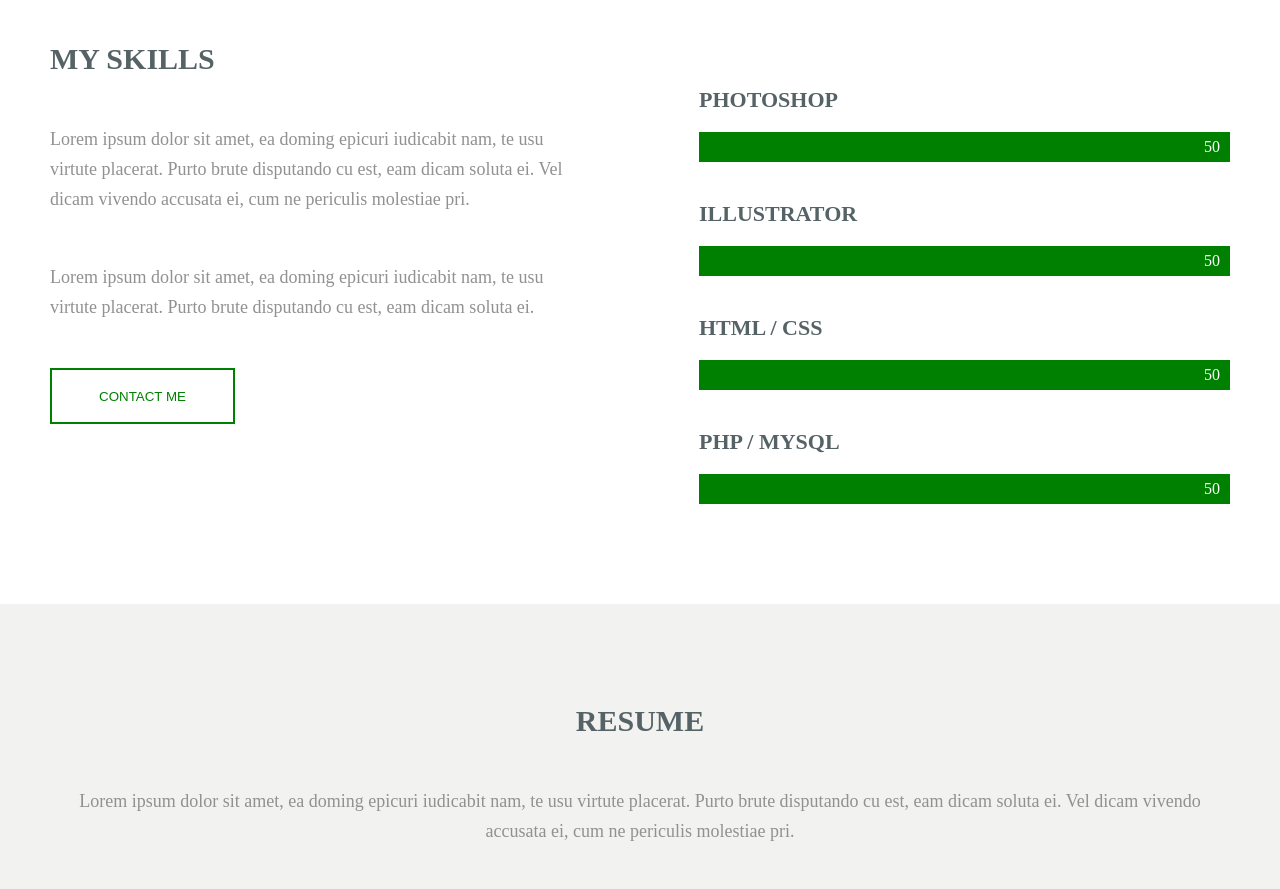
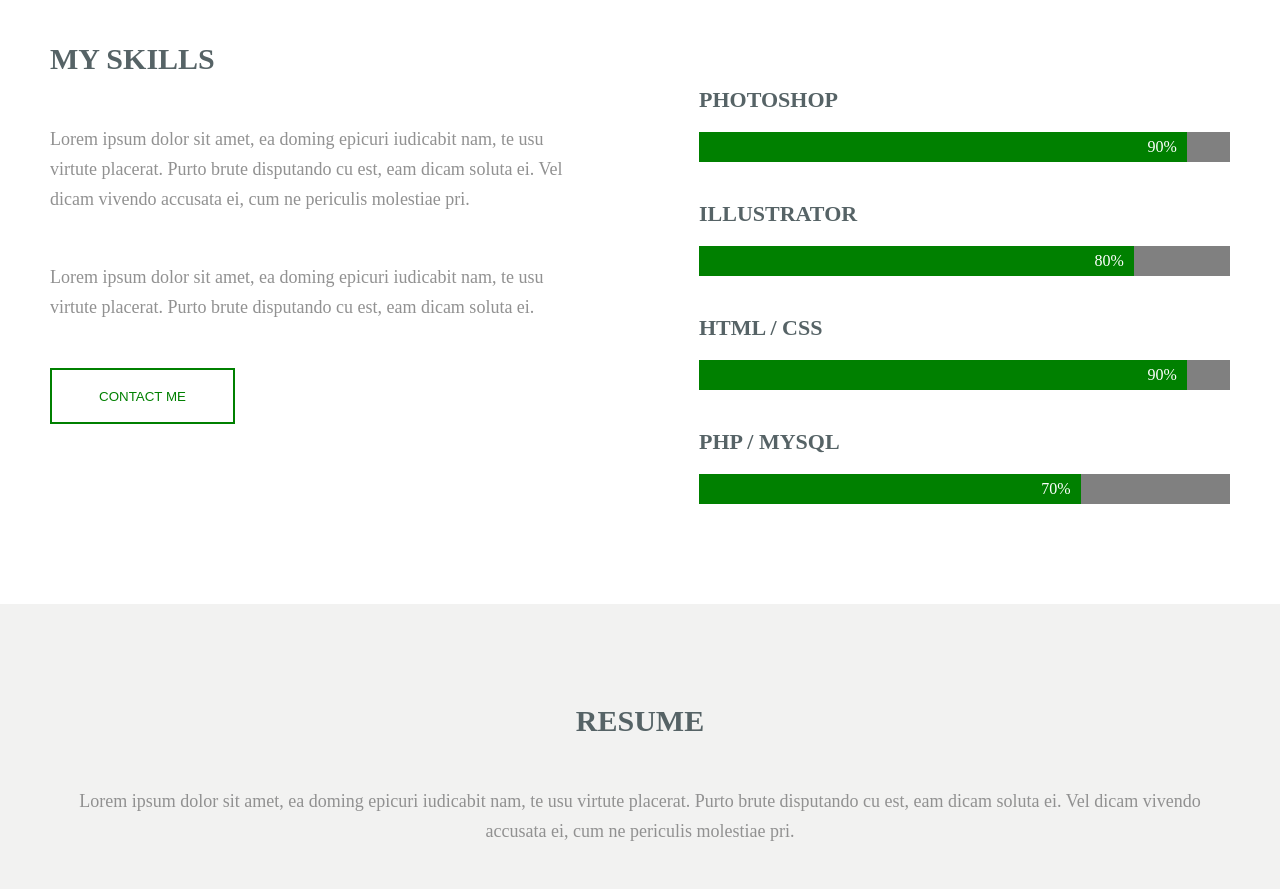
Before and after one commit to vladost99/vladost99.github.io, a plain HTML site: page Course2020/Homework/Finally/index.html in a window 1280 px wide. Shown: the part 2000-2889 px from the top of the page. Drawn offline with nearby package versions, Linux system fonts and the light colour scheme.

Commit message:
add animate progressBar

```diff
--- a/Course2020/Homework/Finally/index.html
+++ b/Course2020/Homework/Finally/index.html
@@ -145,29 +145,29 @@
                     </div>
                     <button class="button button_green skills_button">CONTACT ME</button>
                 </div>
-                <div class="skills__items animate__fadeInRight wow" data-wow-duration="1.7s">
+                <div class="skills__items animate__fadeInRight wow" data-wow-duration="1.5s">
                     <div class="skills__item">
                         <h3 class="subtitle">PHOTOSHOP</h3>
                         <div class="skills__progressbar">
-                                 <div class="skills__progress">50</div>
+                                 <div class="skills__progress" per="90"></div>
                         </div>
                     </div>
                     <div class="skills__item">
                         <h3 class="subtitle">ILLUSTRATOR</h3>
                         <div class="skills__progressbar">
-                                 <div class="skills__progress">50</div>
+                                 <div class="skills__progress" per="80"></div>
                         </div>
                     </div>
                     <div class="skills__item">
                         <h3 class="subtitle">HTML / CSS</h3>
                         <div class="skills__progressbar">
-                                 <div class="skills__progress">50</div>
+                                 <div class="skills__progress" per="90"></div>
                         </div>
                     </div>
                     <div class="skills__item">
                         <h3 class="subtitle">PHP / MYSQL</h3>
                         <div class="skills__progressbar">
-                                 <div class="skills__progress">50</div>
+                                 <div class="skills__progress" per="70"></div>
                         </div>
                     </div>
                 </div>
@@ -298,7 +298,7 @@
         </div>
     </main>
 
-
+    <script src="https://cdnjs.cloudflare.com/ajax/libs/jquery/3.5.1/jquery.min.js"></script>
     <script src="js/wow.min.js"></script>
     <script src="js/script.js"></script>
 </body>
--- a/Course2020/Homework/Finally/js/script.js
+++ b/Course2020/Homework/Finally/js/script.js
@@ -1 +1,19 @@
 new WOW().init();
+
+
+
+//PROGRESS BAR
+$('.skills__progress').each(function() {
+    var $this = $(this);
+    var per = $this.attr('per');
+    $this.css("width", per +'%');
+    $({animatedValue: 0}).animate({animatedValue: per},{
+        duration: 1000,
+        step: function() {
+            $this.attr('per', Math.floor(this.animatedValue)+ '%');
+        },
+        complete: function() {
+            $this.attr('per', Math.floor(this.animatedValue) +'%');
+    }
+});
+});
--- a/Course2020/Homework/Finally/scss/blocks/_skills.scss
+++ b/Course2020/Homework/Finally/scss/blocks/_skills.scss
@@ -30,10 +30,18 @@
         background-color: green;
         height: 30px;
         display: flex;
+        width: 0;
         justify-content: flex-end;
         align-items: center;
         color:  #ffffff;
         padding-right: 10px;
+        transition: 1s;
+        position: relative;
+        &::before {
+            content: attr(per);
+            position: absolute;
+            color:  #ffffff;
+        }
     }
 }
 
```
Also changed, not shown: Course2020/Homework/Finally/css/style.min.css, 1 other file.
